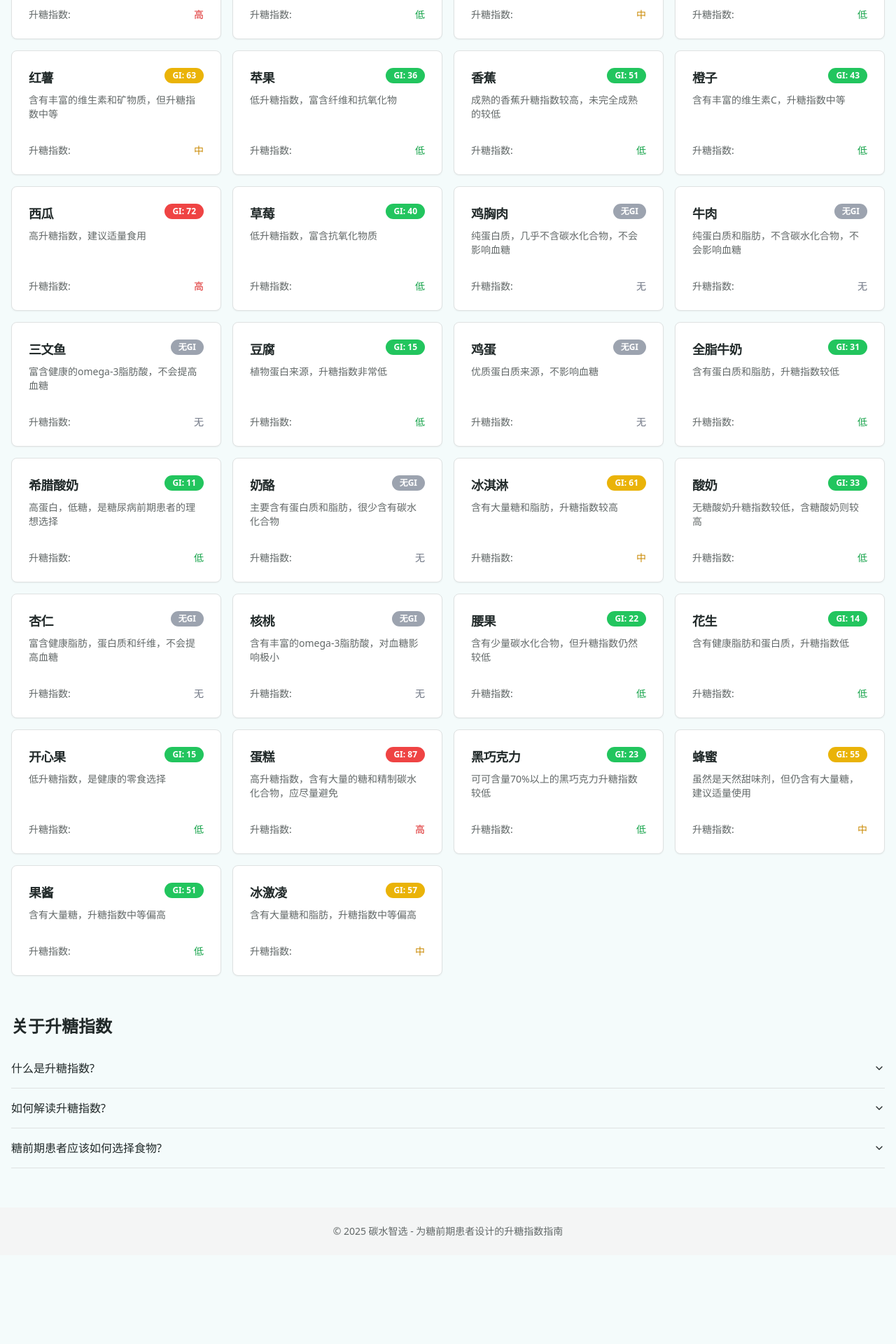
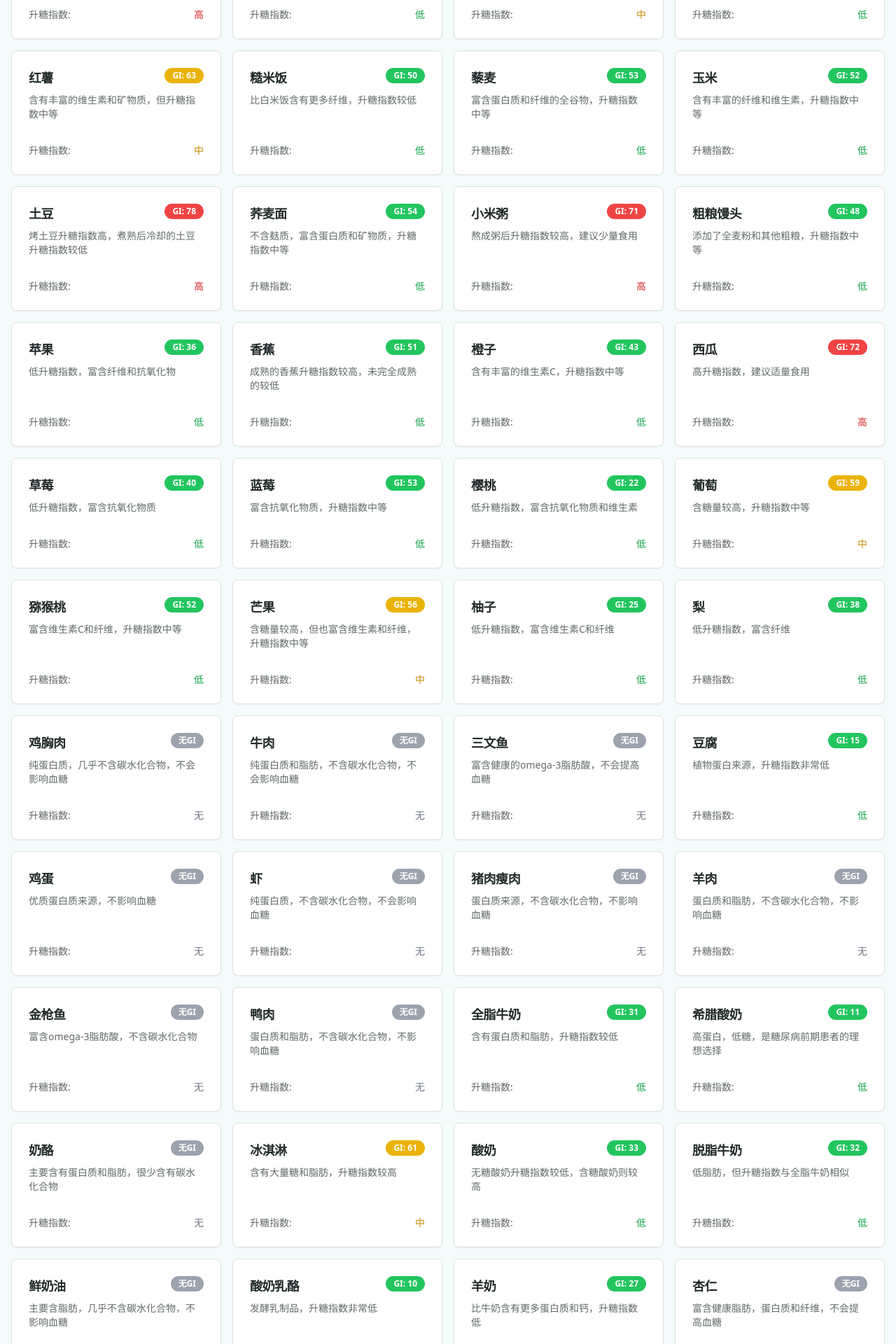
Before and after one commit to dongqing66/carb-smart-choices, a React (Vite) app: page / in a window 1280 px wide. Shown: the part 640-2560 px from the top of the page at 70% size. Before the commit the page ends 2433 px from the top, so only its background shows below. Built offline with nearby package versions, Linux system fonts and the light colour scheme.

Commit message:
Add more food items and data source
Add more food items to the food list and add a data source at the bottom of the page.

```diff
--- a/src/components/InfoSection.tsx
+++ b/src/components/InfoSection.tsx
@@ -5,6 +5,7 @@ import {
   AccordionItem,
   AccordionTrigger,
 } from "@/components/ui/accordion";
+import { Separator } from "@/components/ui/separator";
 
 const InfoSection = () => {
   return (
@@ -42,6 +43,22 @@ const InfoSection = () => {
           </AccordionContent>
         </AccordionItem>
       </Accordion>
+
+      <Separator className="my-6" />
+
+      <div className="text-sm text-muted-foreground">
+        <h3 className="font-medium mb-2">数据来源</h3>
+        <p>本网站的升糖指数数据来源于：</p>
+        <ul className="list-disc pl-6 mt-1 space-y-1">
+          <li>国际升糖指数数据库 (International Tables of Glycemic Index and Glycemic Load Values)</li>
+          <li>中国疾病预防控制中心营养与健康所 - 《中国食物成分表》(2019年版)</li>
+          <li>Harvard Health Publishing - Harvard Medical School</li>
+          <li>美国糖尿病协会 (American Diabetes Association)</li>
+        </ul>
+        <p className="mt-2">
+          注意：不同来源的升糖指数数据可能存在轻微差异，主要受食物品种、产地、熟度、烹饪方式等因素影响。本站数据仅供参考，具体饮食建议请咨询专业营养师或医生。
+        </p>
+      </div>
     </div>
   );
 };
--- a/src/data/foodData.ts
+++ b/src/data/foodData.ts
@@ -56,6 +56,55 @@ export const foodItems: FoodItem[] = [
     category: 'staple',
     description: '含有丰富的维生素和矿物质，但升糖指数中等'
   },
+  {
+    id: 31,
+    name: '糙米饭',
+    glycemicIndex: 50,
+    category: 'staple',
+    description: '比白米饭含有更多纤维，升糖指数较低'
+  },
+  {
+    id: 32,
+    name: '藜麦',
+    glycemicIndex: 53,
+    category: 'staple',
+    description: '富含蛋白质和纤维的全谷物，升糖指数中等'
+  },
+  {
+    id: 33,
+    name: '玉米',
+    glycemicIndex: 52,
+    category: 'staple',
+    description: '含有丰富的纤维和维生素，升糖指数中等'
+  },
+  {
+    id: 34,
+    name: '土豆',
+    glycemicIndex: 78,
+    category: 'staple',
+    description: '烤土豆升糖指数高，煮熟后冷却的土豆升糖指数较低'
+  },
+  {
+    id: 35,
+    name: '荞麦面',
+    glycemicIndex: 54,
+    category: 'staple',
+    description: '不含麸质，富含蛋白质和矿物质，升糖指数中等'
+  },
+  {
+    id: 36,
+    name: '小米粥',
+    glycemicIndex: 71,
+    category: 'staple',
+    description: '熬成粥后升糖指数较高，建议少量食用'
+  },
+  {
+    id: 37,
+    name: '粗粮馒头',
+    glycemicIndex: 48,
+    category: 'staple',
+    description: '添加了全麦粉和其他粗粮，升糖指数中等'
+  },
 
   // Fruits
   {
@@ -92,6 +141,55 @@ export const foodItems: FoodItem[] = [
     glycemicIndex: 40,
     category: 'fruit',
     description: '低升糖指数，富含抗氧化物质'
+  },
+  {
+    id: 38,
+    name: '蓝莓',
+    glycemicIndex: 53,
+    category: 'fruit',
+    description: '富含抗氧化物质，升糖指数中等'
+  },
+  {
+    id: 39,
+    name: '樱桃',
+    glycemicIndex: 22,
+    category: 'fruit',
+    description: '低升糖指数，富含抗氧化物质和维生素'
+  },
+  {
+    id: 40,
+    name: '葡萄',
+    glycemicIndex: 59,
+    category: 'fruit',
+    description: '含糖量较高，升糖指数中等'
+  },
+  {
+    id: 41,
+    name: '猕猴桃',
+    glycemicIndex: 52,
+    category: 'fruit',
+    description: '富含维生素C和纤维，升糖指数中等'
+  },
+  {
+    id: 42,
+    name: '芒果',
+    glycemicIndex: 56,
+    category: 'fruit',
+    description: '含糖量较高，但也富含维生素和纤维，升糖指数中等'
+  },
+  {
+    id: 43,
+    name: '柚子',
+    glycemicIndex: 25,
+    category: 'fruit',
+    description: '低升糖指数，富含维生素C和纤维'
+  },
+  {
+    id: 44,
+    name: '梨',
+    glycemicIndex: 38,
+    category: 'fruit',
+    description: '低升糖指数，富含纤维'
   },
 
   // Proteins
@@ -130,6 +228,41 @@ export const foodItems: FoodItem[] = [
     category: 'protein',
     description: '优质蛋白质来源，不影响血糖'
   },
+  {
+    id: 45,
+    name: '虾',
+    glycemicIndex: 0,
+    category: 'protein',
+    description: '纯蛋白质，不含碳水化合物，不会影响血糖'
+  },
+  {
+    id: 46,
+    name: '猪肉瘦肉',
+    glycemicIndex: 0,
+    category: 'protein',
+    description: '蛋白质来源，不含碳水化合物，不影响血糖'
+  },
+  {
+    id: 47,
+    name: '羊肉',
+    glycemicIndex: 0,
+    category: 'protein',
+    description: '蛋白质和脂肪，不含碳水化合物，不影响血糖'
+  },
+  {
+    id: 48,
+    name: '金枪鱼',
+    glycemicIndex: 0,
+    category: 'protein',
+    description: '富含omega-3脂肪酸，不含碳水化合物'
+  },
+  {
+    id: 49,
+    name: '鸭肉',
+    glycemicIndex: 0,
+    category: 'protein',
+    description: '蛋白质和脂肪，不含碳水化合物，不影响血糖'
+  },
 
   // Dairy products
   {
@@ -166,6 +299,34 @@ export const foodItems: FoodItem[] = [
     glycemicIndex: 33,
     category: 'dairy',
     description: '无糖酸奶升糖指数较低，含糖酸奶则较高'
+  },
+  {
+    id: 50,
+    name: '脱脂牛奶',
+    glycemicIndex: 32,
+    category: 'dairy',
+    description: '低脂肪，但升糖指数与全脂牛奶相似'
+  },
+  {
+    id: 51,
+    name: '鲜奶油',
+    glycemicIndex: 0,
+    category: 'dairy',
+    description: '主要含脂肪，几乎不含碳水化合物，不影响血糖'
+  },
+  {
+    id: 52,
+    name: '酸奶乳酪',
+    glycemicIndex: 10,
+    category: 'dairy',
+    description: '发酵乳制品，升糖指数非常低'
+  },
+  {
+    id: 53,
+    name: '羊奶',
+    glycemicIndex: 27,
+    category: 'dairy',
+    description: '比牛奶含有更多蛋白质和钙，升糖指数低'
   },
 
   // Nuts
@@ -204,6 +365,41 @@ export const foodItems: FoodItem[] = [
     category: 'nut',
     description: '低升糖指数，是健康的零食选择'
   },
+  {
+    id: 54,
+    name: '榛子',
+    glycemicIndex: 0,
+    category: 'nut',
+    description: '富含维生素E和健康脂肪，不会提高血糖'
+  },
+  {
+    id: 55,
+    name: '松子',
+    glycemicIndex: 0,
+    category: 'nut',
+    description: '富含抗氧化物和健康脂肪，不影响血糖'
+  },
+  {
+    id: 56,
+    name: '巴西坚果',
+    glycemicIndex: 0,
+    category: 'nut',
+    description: '富含硒和健康脂肪，不会提高血糖'
+  },
+  {
+    id: 57,
+    name: '夏威夷果',
+    glycemicIndex: 0,
+    category: 'nut',
+    description: '富含单不饱和脂肪，不影响血糖水平'
+  },
+  {
+    id: 58,
+    name: '瓜子',
+    glycemicIndex: 35,
+    category: 'nut',
+    description: '含有较多膳食纤维，升糖指数较低'
+  },
 
   // Sweets
   {
@@ -240,5 +436,54 @@ export const foodItems: FoodItem[] = [
     glycemicIndex: 57,
     category: 'sweet',
     description: '含有大量糖和脂肪，升糖指数中等偏高'
+  },
+  {
+    id: 59,
+    name: '牛轧糖',
+    glycemicIndex: 78,
+    category: 'sweet',
+    description: '高升糖指数，含有大量糖和脂肪'
+  },
+  {
+    id: 60,
+    name: '巧克力饼干',
+    glycemicIndex: 74,
+    category: 'sweet',
+    description: '高升糖指数，含有精制面粉和糖'
+  },
+  {
+    id: 61,
+    name: '奶糖',
+    glycemicIndex: 70,
+    category: 'sweet',
+    description: '含有大量糖和脂肪，升糖指数高'
+  },
+  {
+    id: 62,
+    name: '果汁',
+    glycemicIndex: 66,
+    category: 'sweet',
+    description: '比整个水果升糖指数更高，缺乏膳食纤维'
+  },
+  {
+    id: 63,
+    name: '苏打饮料',
+    glycemicIndex: 63,
+    category: 'sweet',
+    description: '含有大量精制糖，升糖指数中等偏高'
+  },
+  {
+    id: 64,
+    name: '枣泥糕',
+    glycemicIndex: 70,
+    category: 'sweet',
+    description: '虽然用枣制作，但升糖指数仍然较高'
+  },
+  {
+    id: 65,
+    name: '糖浆',
+    glycemicIndex: 90,
+    category: 'sweet',
+    description: '极高升糖指数，含有高浓度的糖'
   }
 ];
```
